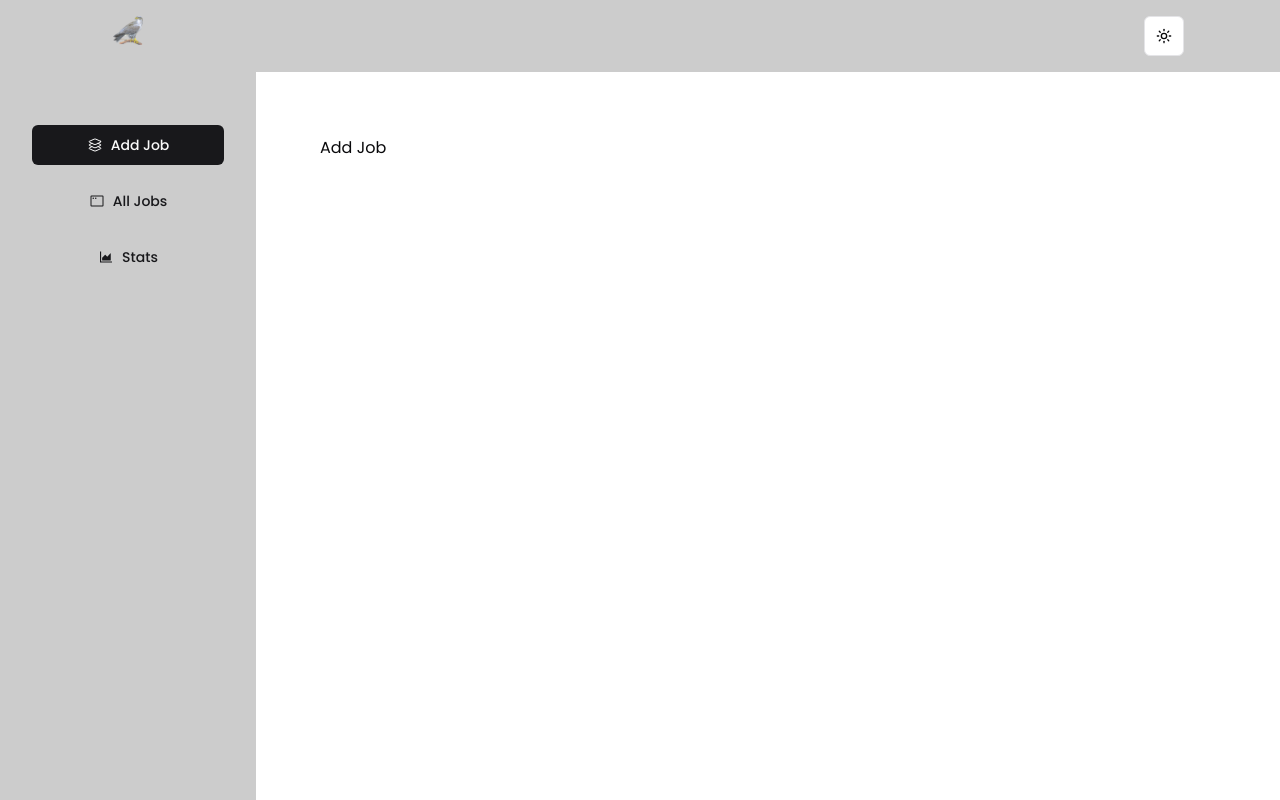
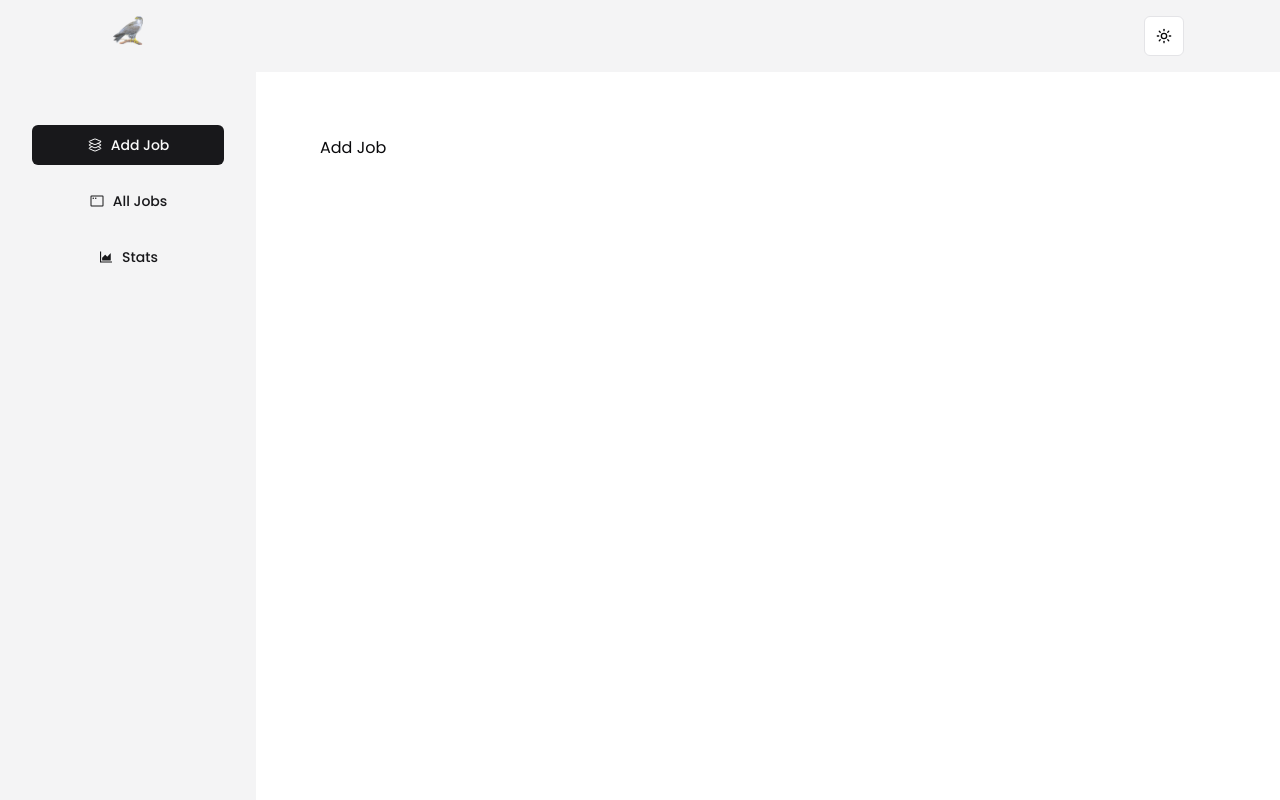
Before and after one commit to Nimira43/Ergon, a Next.js app: page /add-job in a window 1280 px wide. Built offline with nearby package versions, Linux system fonts and the light colour scheme; a web font is replaced by a local one.

Commit message:
Created CreateJobForm.tsx

```diff
--- a/components/Navbar.tsx
+++ b/components/Navbar.tsx
@@ -4,7 +4,7 @@
 
 function Navbar() {
   return (
-    <nav className='bg-grey-light py-4 sm:px-16 lg:px-24 px-4 flex items-center justify-between'>
+    <nav className='bg-muted py-4 sm:px-16 lg:px-24 px-4 flex items-center justify-between'>
       <div>
         <LinksDropdown />
       </div>
--- a/components/Sidebar.tsx
+++ b/components/Sidebar.tsx
@@ -11,7 +11,7 @@
   const pathname = usePathname()
 
   return (
-    <aside className='py-4 px-8 bg-grey-light h-full'>
+    <aside className='py-4 px-8 bg-muted h-full'>
       <Image
         src={Logo}
         alt='logo'
```
Also changed, not shown: components/CreateJobForm.tsx (added).
